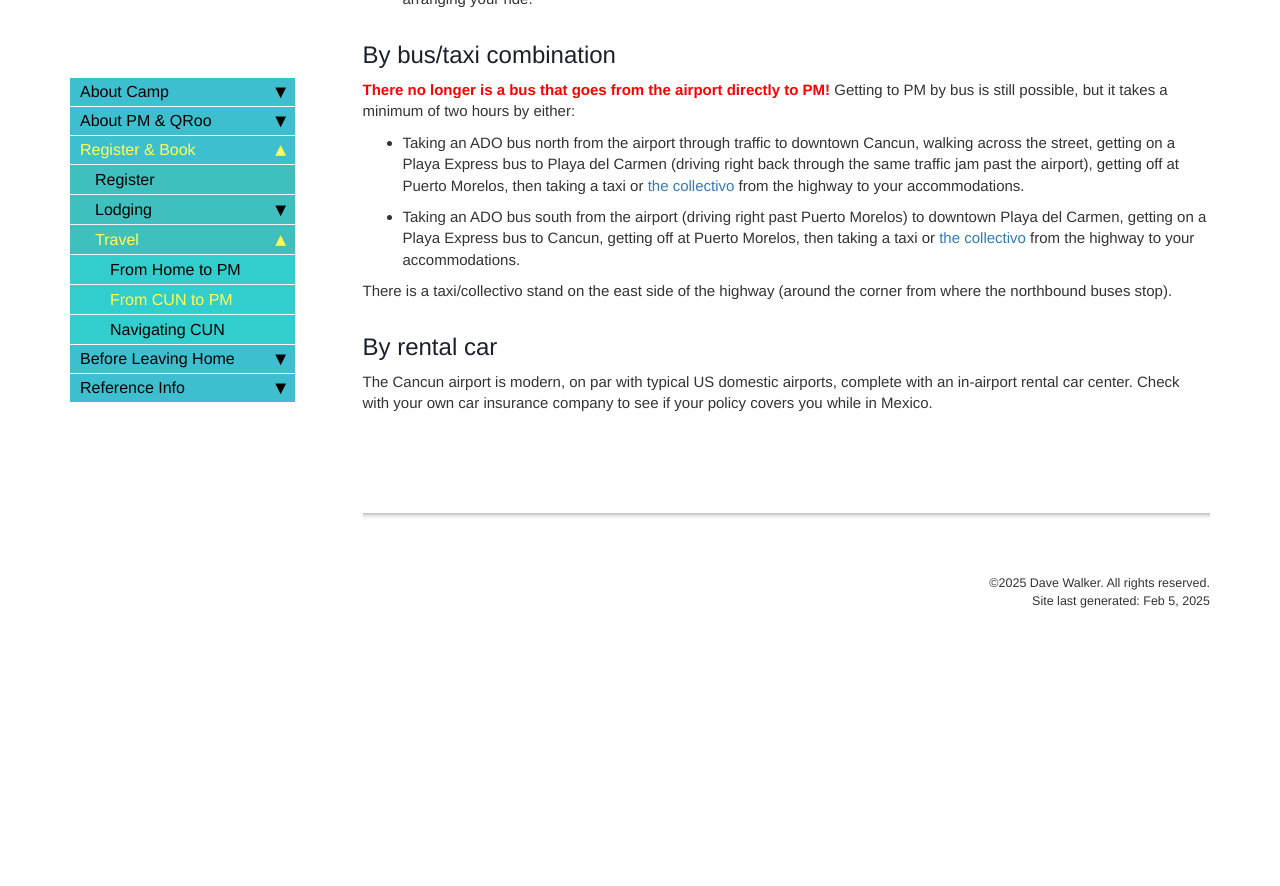
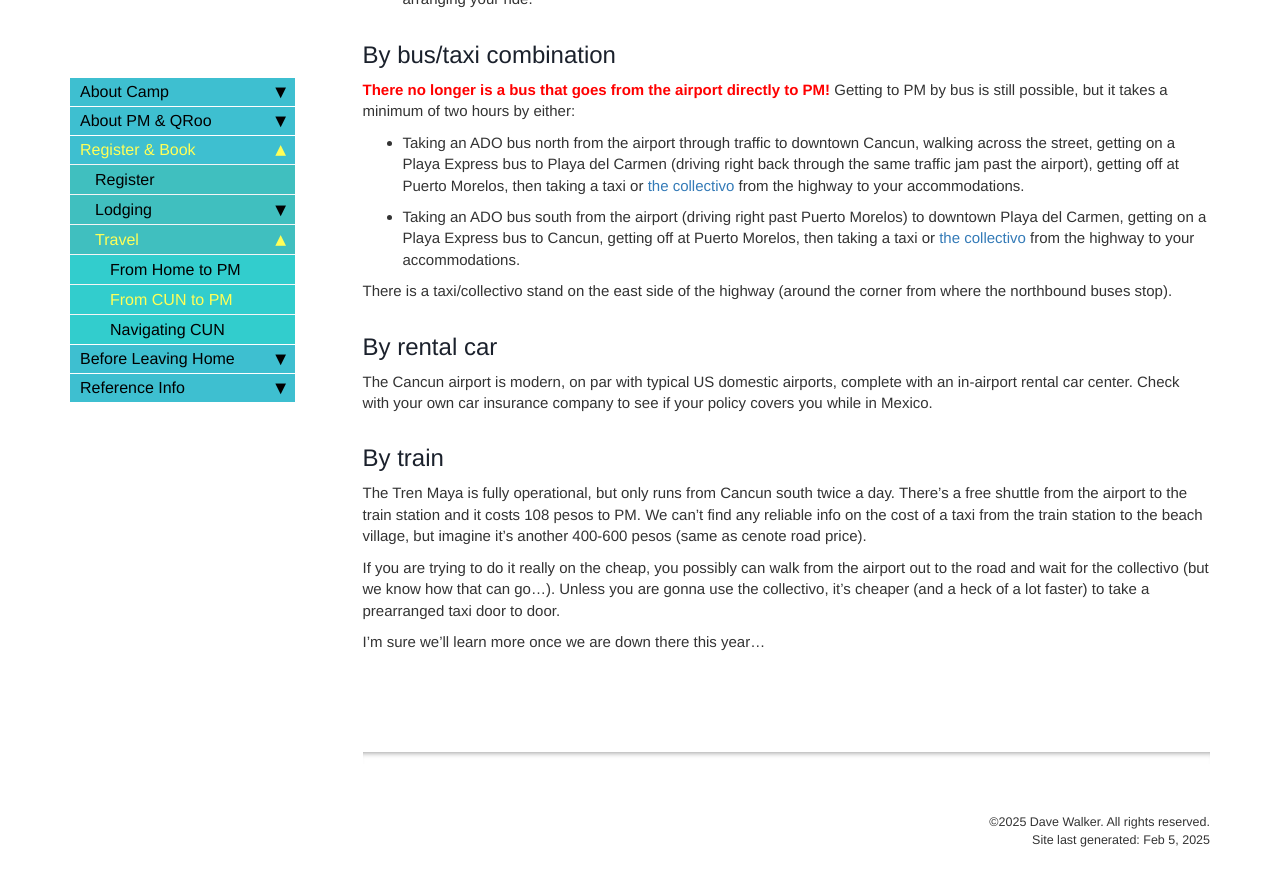
Before and after one commit to davewalker60/pmdup, a Jekyll site: the page built from pages/from-cun-to-pm.md, in a window 1280 px wide and 900 px high, scrolled down 753 px. Shown: the top 886 px of the window. Built offline with Jekyll 4.4.1, drawn with Linux system fonts in a browser that asks for light colours; comment, search, counter and statistics services are not loaded; before the commit the page ends 1414 px from its top, so only the background shows below that.

Commit message:
add tren maya

```diff
--- a/pages/from-cun-to-pm.md
+++ b/pages/from-cun-to-pm.md
@@ -38,3 +38,11 @@ There is a taxi/collectivo stand on the east side of the highway (around the cor
 ## By rental car
 
 The Cancun airport is modern, on par with typical US domestic airports, complete with an in-airport rental car center. Check with your own car insurance company to see if your policy covers you while in Mexico.
+
+## By train
+
+The Tren Maya is fully operational, but only runs from Cancun south twice a day. There's a free shuttle from the airport to the train station and it costs 108 pesos to PM. We can't find any reliable info on the cost of a taxi from the train station to the beach village, but imagine it's another 400-600 pesos (same as cenote road price).
+
+If you are trying to do it really on the cheap, you possibly can walk from the airport out to the road and wait for the collectivo (but we know how that can go...). Unless you are gonna use the collectivo, it's cheaper (and a heck of a lot faster) to take a prearranged taxi door to door.
+
+I'm sure we'll learn more once we are down there this year...
```
